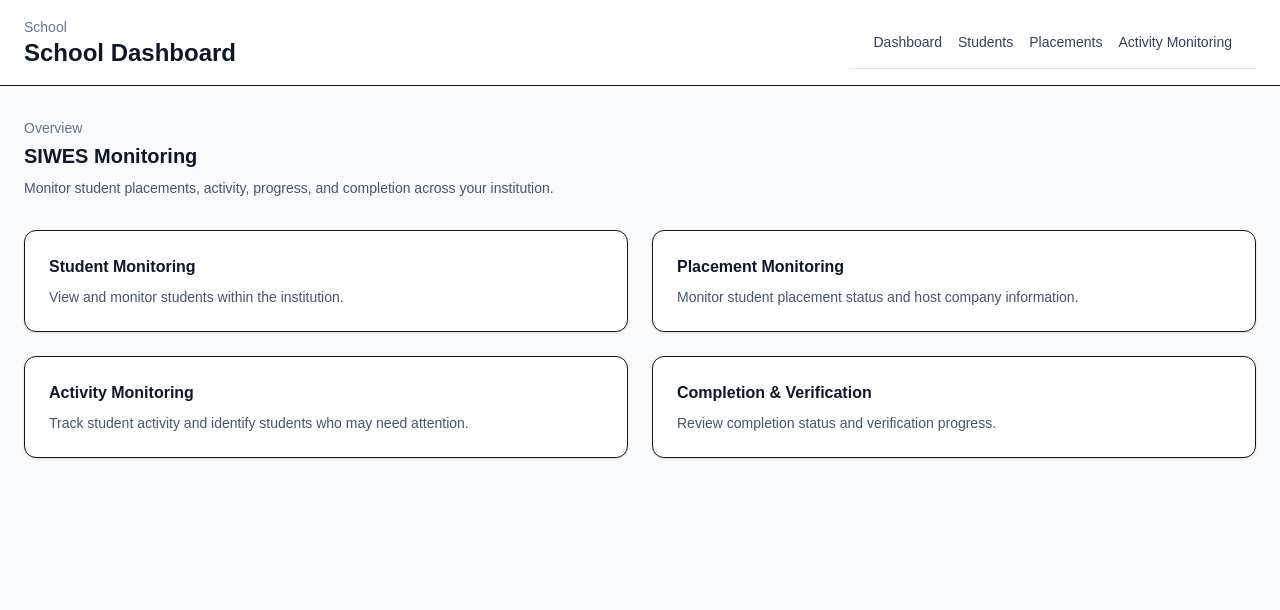
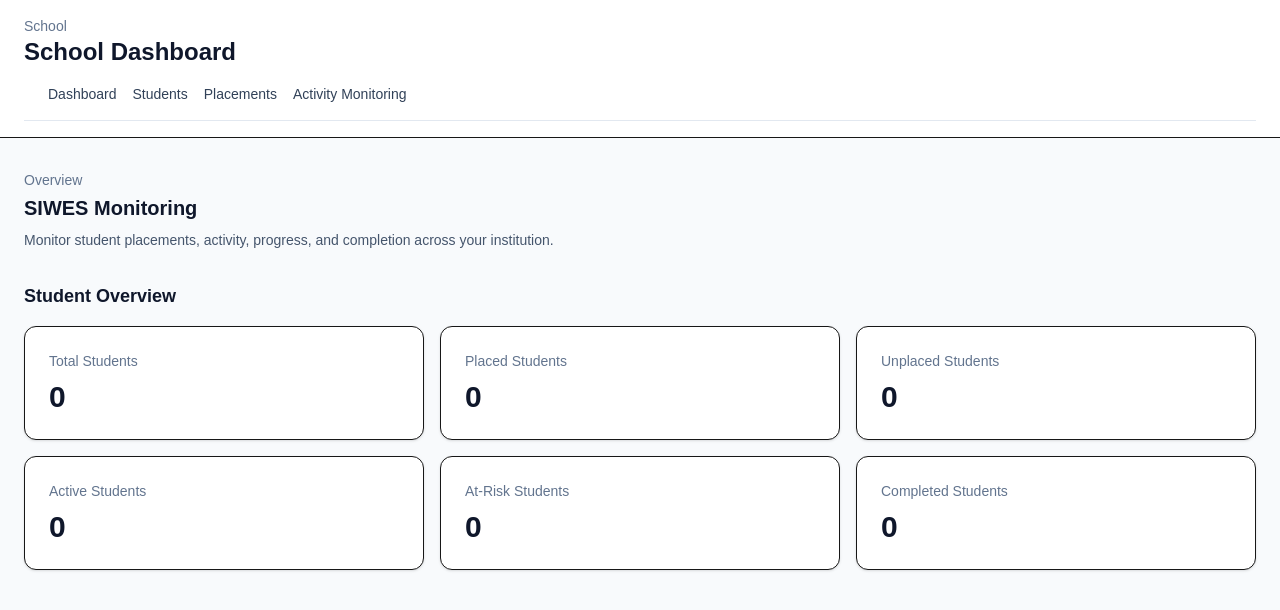
Before and after one commit to Enchanted-Digital-Academy/siwesflow, a Next.js app: page /school/dashboard in a window 1280 px wide. Shown: the top 610 px of the page. Built offline with nearby package versions, Linux system fonts and the light colour scheme.

Commit message:
feat: add school dashboard metrics

```diff
--- a/src/app/school/dashboard/page.tsx
+++ b/src/app/school/dashboard/page.tsx
@@ -1,10 +1,37 @@
 import SchoolNavigation from "@/components/shared/SchoolNavigation";
+
+const dashboardMetrics = [
+  {
+    label: "Total Students",
+    value: 0,
+  },
+  {
+    label: "Placed Students",
+    value: 0,
+  },
+  {
+    label: "Unplaced Students",
+    value: 0,
+  },
+  {
+    label: "Active Students",
+    value: 0,
+  },
+  {
+    label: "At-Risk Students",
+    value: 0,
+  },
+  {
+    label: "Completed Students",
+    value: 0,
+  },
+];
 
 export default function SchoolDashboardPage() {
   return (
     <main className="min-h-screen bg-slate-50">
       <header className="border-b bg-white">
-        <div className="mx-auto flex max-w-7xl items-center justify-between px-6 py-4">
+        <div className="mx-auto max-w-7xl px-6 py-4">
           <div>
             <p className="text-sm font-medium text-slate-500">School</p>
             <h1 className="text-2xl font-semibold text-slate-900">
@@ -28,48 +55,29 @@ export default function SchoolDashboardPage() {
           </p>
         </div>
 
-        <section aria-labelledby="dashboard-sections-heading">
-          <h3 id="dashboard-sections-heading" className="sr-only">
-            Dashboard sections
+        <section aria-labelledby="metrics-heading">
+          <h3
+            id="metrics-heading"
+            className="text-lg font-semibold text-slate-900"
+          >
+            Student Overview
           </h3>
 
-          <div className="grid gap-6 md:grid-cols-2">
-            <article className="rounded-xl border bg-white p-6 shadow-sm">
-              <h4 className="font-semibold text-slate-900">
-                Student Monitoring
-              </h4>
-              <p className="mt-2 text-sm text-slate-600">
-                View and monitor students within the institution.
-              </p>
-            </article>
+          <div className="mt-4 grid gap-4 sm:grid-cols-2 lg:grid-cols-3">
+            {dashboardMetrics.map((metric) => (
+              <article
+                key={metric.label}
+                className="rounded-xl border bg-white p-6 shadow-sm"
+              >
+                <p className="text-sm font-medium text-slate-500">
+                  {metric.label}
+                </p>
 
-            <article className="rounded-xl border bg-white p-6 shadow-sm">
-              <h4 className="font-semibold text-slate-900">
-                Placement Monitoring
-              </h4>
-              <p className="mt-2 text-sm text-slate-600">
-                Monitor student placement status and host company information.
-              </p>
-            </article>
-
-            <article className="rounded-xl border bg-white p-6 shadow-sm">
-              <h4 className="font-semibold text-slate-900">
-                Activity Monitoring
-              </h4>
-              <p className="mt-2 text-sm text-slate-600">
-                Track student activity and identify students who may need
-                attention.
-              </p>
-            </article>
-
-            <article className="rounded-xl border bg-white p-6 shadow-sm">
-              <h4 className="font-semibold text-slate-900">
-                Completion & Verification
-              </h4>
-              <p className="mt-2 text-sm text-slate-600">
-                Review completion status and verification progress.
-              </p>
-            </article>
+                <p className="mt-2 text-3xl font-semibold text-slate-900">
+                  {metric.value}
+                </p>
+              </article>
+            ))}
           </div>
         </section>
       </section>
```
